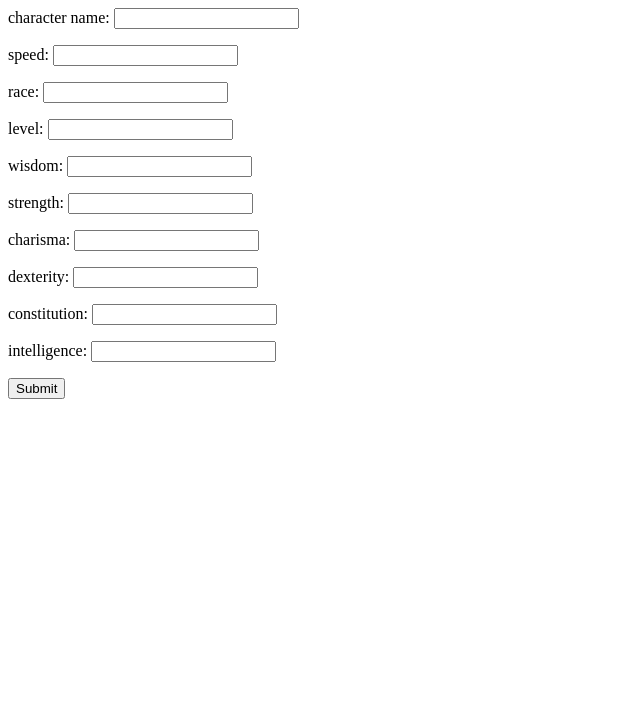
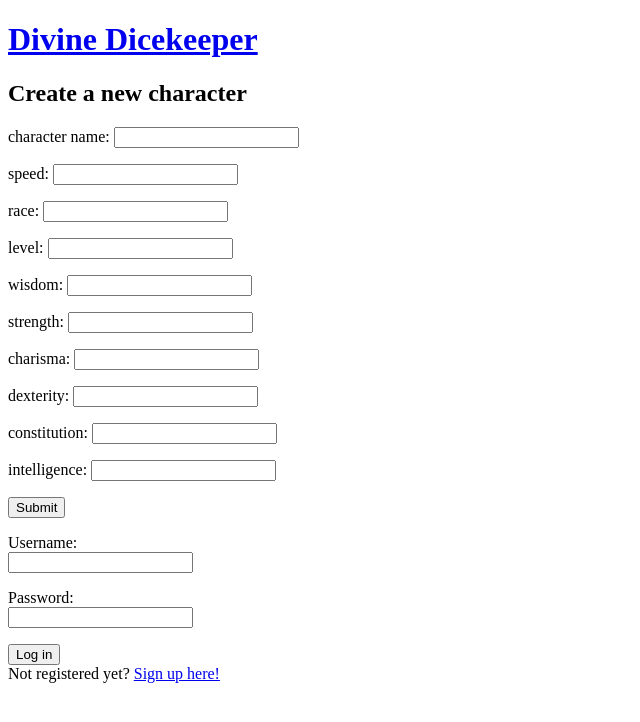
Before and after one commit to stalola/dnd-cleric-character-sheet, a Flask app: page /new_character in a window 1280 px wide. Shown: the top 722 px of the page, without its empty margins (0-640 px from the left). Run offline with Flask 3, Linux system fonts and the light colour scheme.

Commit message:
Initiate using a unified layout

```diff
--- a/templates/character.html
+++ b/templates/character.html
@@ -1,2 +1,6 @@
+{% extends "layout.html" %}
+{% block title %}Character sheet - {{ character.character_name }} {% endblock %}
+{% block content %}
 This page belongs to:
-{{ character }}
+{{ character.character_name }}
+{% endblock %}
--- a/templates/error.html
+++ b/templates/error.html
@@ -1 +1,5 @@
+{% extends "layout.html" %}
+{% block title %}Error{% endblock %}
+{% block content %}
 Error: {{ message }}
+{% endblock %}
--- /dev/null
+++ b/templates/layout.html
@@ -0,0 +1,25 @@
+<!DOCTYPE html>
+<title>Divine Dicekeeper - {% block title %}{% endblock %}</title>
+<a href="/">
+<h1>Divine Dicekeeper</h1>
+</a>
+{% if session.user_id %}
+<p>Logged in as <b>{{ session.username }}</b> | <a href="/logout">Log out</a></p>
+<hr>
+{% else %}
+{% endif %}
+{% block content %}{% endblock %}
+
+{% if session.user_id %}
+
+{% else %}
+<form action="/login" method="POST">
+<p>Username:<br>
+<input type="text" name="username"></p>
+<p>Password:<br>
+<input type="password" name="password"></p>
+<input type="submit" value="Log in">
+</form>
+
+Not registered yet? <a href="/register">Sign up here!</a>
+{% endif %}
--- a/templates/new_character.html
+++ b/templates/new_character.html
@@ -1,3 +1,7 @@
+{% extends "layout.html" %}
+{% block title %}Create new character{% endblock %}
+{% block content %}
+<h2>Create a new character</h2>
 <form action="/new_character" method="post">
 character name: <input type="text" name="character_name">
 <p>
@@ -19,5 +23,6 @@ constitution: <input type="text" name="constitution">
 <p>
 intelligence: <input type="text" name="intelligence">
 <p>
-    <input type="submit" value="Submit">
+<input type="submit" value="Submit">
 </form>
+{% endblock %}
--- a/templates/register.html
+++ b/templates/register.html
@@ -1,3 +1,7 @@
+{% extends "layout.html" %}
+{% block title %}Sign up{% endblock %}
+{% block content %}
+<h2>Create a new user</h2>
 <form action="/register" method="post">
 Username: <input type="text" name="username">
 <p>
@@ -7,3 +11,4 @@ Password again: <input type="password" name="password2">
 <p>
 <input type="submit" value="Sign up">
 </form>
+{% endblock %}
```
Also changed, not shown: templates/index.html (+5 -16 lines).
